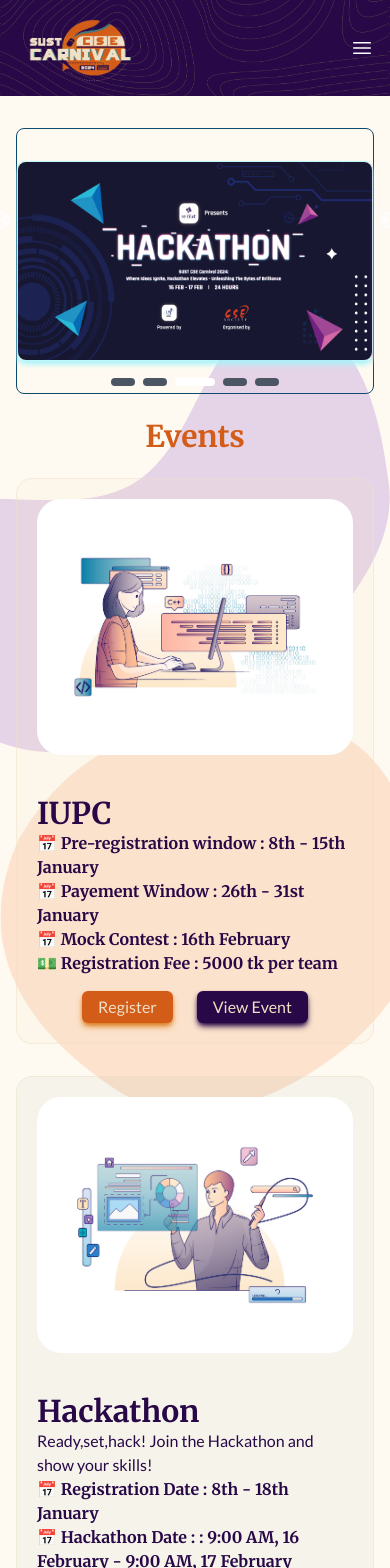
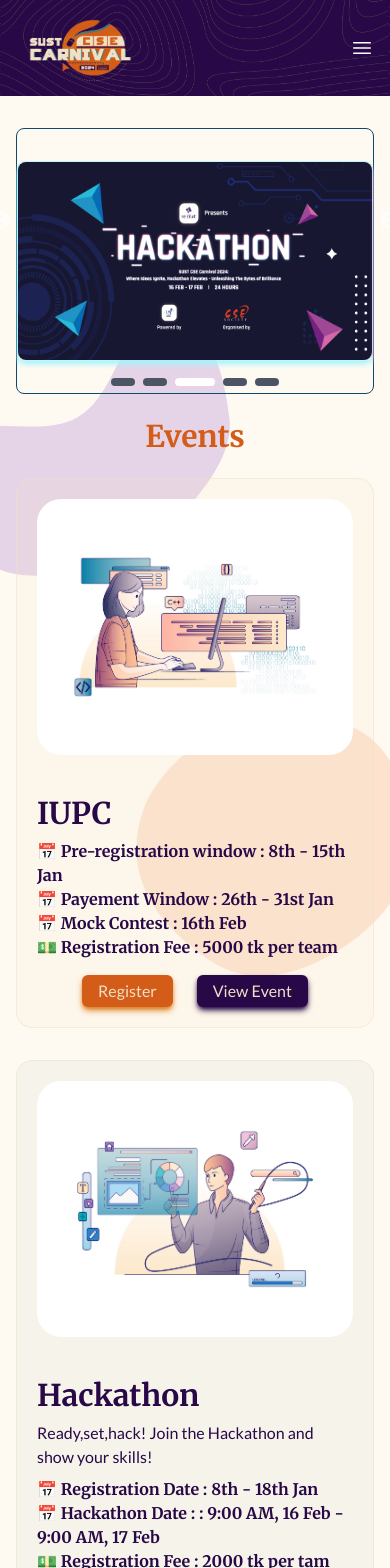
Before and after one commit to Mufassir-Chowdhury/cse-carnival, a React (Vite) app: page / in a window 390 px wide. Shown: the top 1568 px of the page. Built offline with nearby package versions, Linux system fonts and the light colour scheme; a web font is replaced by a local one.

Commit message:
vector image refactored, reponsiveness added

```diff
--- a/src/components/Items.jsx
+++ b/src/components/Items.jsx
@@ -14,10 +14,10 @@
                 <img src={event.image} alt="Event 1" className="h-64 rounded-3xl" />
             </div>
             <div className="text-navbar">
-                <h3 className="text-3xl font-bold md:mb-3 font-merriweather">{event.name}</h3>
+                <h3 className="text-3xl font-bold mb-2 font-merriweather">{event.name}</h3>
                 {/* <p className="md:mb-2">{event.description}</p> */}
 
-                <p className="md:mb-2 font-lato">{parse(event.description)}</p>
+                <p className="mb-2 font-lato">{parse(event.description)}</p>
 
                 {event.frontDescription.map((item, index) => (
                     <p key={index} className="font-bold font-merriweather">
--- a/src/data/data.jsx
+++ b/src/data/data.jsx
@@ -9,27 +9,27 @@
     shortDescription: [
       {
         title: "📅 Pre-registration starts",
-        value: "8th January"
+        value: "8th Jan"
       },
       {
         title: "📅 Pre-registration ends",
-        value: "15th January"
+        value: "15th Jan"
       },
       {
         title: "📅 Slot Distribution",
-        value: "25th January"
+        value: "25th Jan"
       },
       {
         title: "📅 Mock Contest",
-        value: "16th February"
+        value: "16th Feb"
       },
       {
         title: "📅 Main Contest",
-        value: "17th February"
+        value: "17th Feb"
       },
       {
         title: "📅 Payement Window",
-        value: "26 January - 31 January"
+        value: "26 Jan - 31 Jan"
       },
       {
         title: "💵 Registration Fee",
@@ -39,15 +39,15 @@
     frontDescription: [
       {
         title: "📅 Pre-registration window",
-        value: "8th - 15th January"
+        value: "8th - 15th Jan"
       },
       {
         title: "📅 Payement Window",
-        value: "26th - 31st January"
+        value: "26th - 31st Jan"
       },
       {
         title: "📅 Mock Contest",
-        value: "16th February"
+        value: "16th Feb"
       },
       {
         title: "💵 Registration Fee",
@@ -103,11 +103,11 @@
     shortDescription: [
       {
         title: "📅 Registration Date",
-        value: "8th - 18th January"  //change below too
+        value: "8th - 18th Jan"  //change below too
       },
       {
         title: "📅 Hackathon Date",
-        value: ": 9:00 AM, 16 February - 9:00 AM, 17 February"
+        value: ": 9:00 AM, 16 Feb - 9:00 AM, 17 Feb"
       },
       {
         title: "💵 Registration Fee",
@@ -117,11 +117,11 @@
     frontDescription: [
       {
         title: "📅 Registration Date",
-        value: "8th - 18th January"
+        value: "8th - 18th Jan"
       },
       {
         title: "📅 Hackathon Date",
-        value: ": 9:00 AM, 16 February - 9:00 AM, 17 February"
+        value: ": 9:00 AM, 16 Feb - 9:00 AM, 17 Feb"
       },
       {
         title: "💵 Registration Fee",
@@ -163,11 +163,11 @@
       },
       {
         title: "📅 Phase 1",
-        value: "15 January - 15 February"
+        value: "15 Jan - 15 Feb"
       },
       {
         title: "📅 Phase 2",
-        value: "16 February"
+        value: "16 Feb"
       },
       {
         title: "💵 Registration Fee",
@@ -177,11 +177,11 @@
     frontDescription: [
       {
         title: "📅 Phase 1",
-        value: "15 January - 15 February"
+        value: "15 Jan - 15 Feb"
       },
       {
         title: "📅 Phase 2",
-        value: "16 February"
+        value: "16 Feb"
       },
       {
         title: "💵 Registration Fee",
@@ -245,11 +245,11 @@
       },
       {
         title: "📅 Registration Date",
-        value: "15th January - 1st February"
+        value: "15th Jan - 1st Feb"
       },
       {
         title: "📅 Running Time",
-        value: "2nd - 16th February"
+        value: "2nd - 16th Feb"
       },
       {
         title: "💵 Registration Fee",
@@ -260,11 +260,11 @@
 
       {
         title: "📅 Registration Date",
-        value: "15th January - 1st February"
+        value: "15th Jan - 1st Feb"
       },
       {
         title: "📅 Running Time",
-        value: "2nd - 16th February"
+        value: "2nd - 16th Feb"
       },
       {
         title: "💵 Registration Fee",
@@ -312,7 +312,7 @@
   {
     image: "/image/logo/sust_logo.png",
     name: "Shahjalal University of Science and Technology",
-    description: `Shahjalal University of Science and Technology (SUST) was established in 1986. The only university of its kind at that time, it started it''s journey on the 13th of February 1991 with only three departments: Physics, Chemistry and Economics, 13 teachers and 205 students. It has now expanded to 7 schools, 27 departments , 2 institutes and and centers. The number of teachers has grown to 566 and the students to 8596. Besides, the University has 12 affiliated colleges under the School of Medical Sciences with 4000 students.`,
+    description: `Shahjalal University of Science and Technology (SUST) was established in 1986. The only university of its kind at that time, it started it''s journey on the 13th of Feb 1991 with only three departments: Physics, Chemistry and Economics, 13 teachers and 205 students. It has now expanded to 7 schools, 27 departments , 2 institutes and and centers. The number of teachers has grown to 566 and the students to 8596. Besides, the University has 12 affiliated colleges under the School of Medical Sciences with 4000 students.`,
   },
   {
     image: "/image/logo/CSE Society.png",
@@ -368,7 +368,7 @@
     designation: 'Professor, Department of CSE, SUST',
     quote: `Hello tech enthusiasts,
 
-    Prepare to ignite your circuits and unleash your creativity! CSE Society, SUST proudly presents the 2024 SUST CSE CARNIVAL – a gala celebration of innovative minds and collaborative spirit. Mark your calendars for February 16 and 17 as we transform our campus into a vibrant hub of technological wonders. The carnival promises an unparalleled journey into the heart of a digital revolution.
+    Prepare to ignite your circuits and unleash your creativity! CSE Society, SUST proudly presents the 2024 SUST CSE CARNIVAL – a gala celebration of innovative minds and collaborative spirit. Mark your calendars for Feb 16 and 17 as we transform our campus into a vibrant hub of technological wonders. The carnival promises an unparalleled journey into the heart of a digital revolution.
 
     Best wishes and cheers.`,
     imageUrl: 'https://www.sust.edu/uploads/profile-images/1677521468.png',
@@ -389,7 +389,7 @@
     post: 'Advisor, CSE_Carnival',
     special: '',
     designation: 'Professor, Department of CSE, SUST',
-    quote: `Join us in celebrating creativity and teamwork at the 2024 SUST CSE CARNIVAL! Explore the marvels of technology on our campus on February 16 and 17.
+    quote: `Join us in celebrating creativity and teamwork at the 2024 SUST CSE CARNIVAL! Explore the marvels of technology on our campus on Feb 16 and 17.
 
     I appreciate your enthusiasm for critical thinking and creativity. May this event serve as a platform for learning, networking, and showcasing your talents. Your participation is the key to the success of this carnival, and I wish you a thrilling and enjoyable experience.
 
--- a/src/data/vector.jsx
+++ b/src/data/vector.jsx
@@ -4,6 +4,7 @@
         <img
             src="/image/background/HomeLeft.svg"
             alt="Vector Art 1"
+            className="h-64 sm:h-80 md:h-auto"
             style={{ position: 'absolute', top: '20rem ', left: '0rem', transparency: '0.5' }}
         />
     );
@@ -14,6 +15,7 @@
         <img
             src="/image/background/HomeLeft2.png"
             alt="Vector Art 2"
+            className="h-64 sm:h-80 md:h-auto"
             style={{ position: 'absolute', top: '100rem', left: '0rem' }}
         />
     );
@@ -23,6 +25,7 @@
     return (
         <img
             src="/image/background/HomeRight.png"
+            className="h-64 sm:h-80 md:h-auto"
             alt="Vector Art 3"
             style={{ position: 'absolute', top: '45rem', right: '0rem' }}
         />
@@ -33,6 +36,7 @@
     return (
         <img
             src="/image/background/HomeRight2.png"
+            className="h-64 sm:h-80 md:h-auto"
             alt="Vector Art 4"
             style={{ position: 'absolute', top: '180rem', right: '0rem', opacity: '1', zIndex: -1 }}
         />
@@ -43,6 +47,7 @@
     return (
         <img
             src="/image/background/IUPCRight.png"
+            className="h-64 sm:h-80 md:h-auto"
             alt="Vector Art 3"
             style={{ position: 'absolute', top: '28rem', right: '0rem' }}
         />
@@ -53,6 +58,7 @@
     return (
         <img
             src="/image/background/IUPCLeft.png"
+            className="h-64 sm:h-80 md:h-auto"
             alt="Vector Art 3"
             style={{ position: 'absolute', top: '75rem', left: '0rem' }}
         />
@@ -65,6 +71,7 @@
     return (
         <img
             src="/image/background/DLSprintLeft.png"
+            className="h-64 sm:h-80 md:h-auto"
             alt="Vector Art 2"
             style={{ position: 'absolute', top: '39rem', left: '0rem' }}
         />
@@ -75,6 +82,7 @@
     return (
         <img
             src="/image/background/DLSprintRight.png"
+            className="h-64 sm:h-80 md:h-auto"
             alt="Vector Art 2"
             style={{ position: 'absolute', top: '30.3rem', right: '0rem' }}
         />
--- a/src/pages/Hackathon.jsx
+++ b/src/pages/Hackathon.jsx
@@ -24,7 +24,7 @@
       })}
       {renderDetails({
         title: "Participation Details",
-        value: "The hackathon will be a <b>24 hours </b> long event. It will be an onsite event held on the premises of Institute of Information and Communication Technology, SUST from <b>16 February to 17 February</b>. It will be heavily focused on development and technology, so participants brush up your coding skills.👊🔥",
+        value: "The hackathon will be a <b>24 hours </b> long event. It will be an onsite event held on the premises of Institute of Information and Communication Technology, SUST from <b>16 Feb to 17 Feb</b>. It will be heavily focused on development and technology, so participants brush up your coding skills.👊🔥",
       })}
       {renderTitleWithList('🏆 Prizes', [
         "🏆 Champion - 40K BDT",
```
